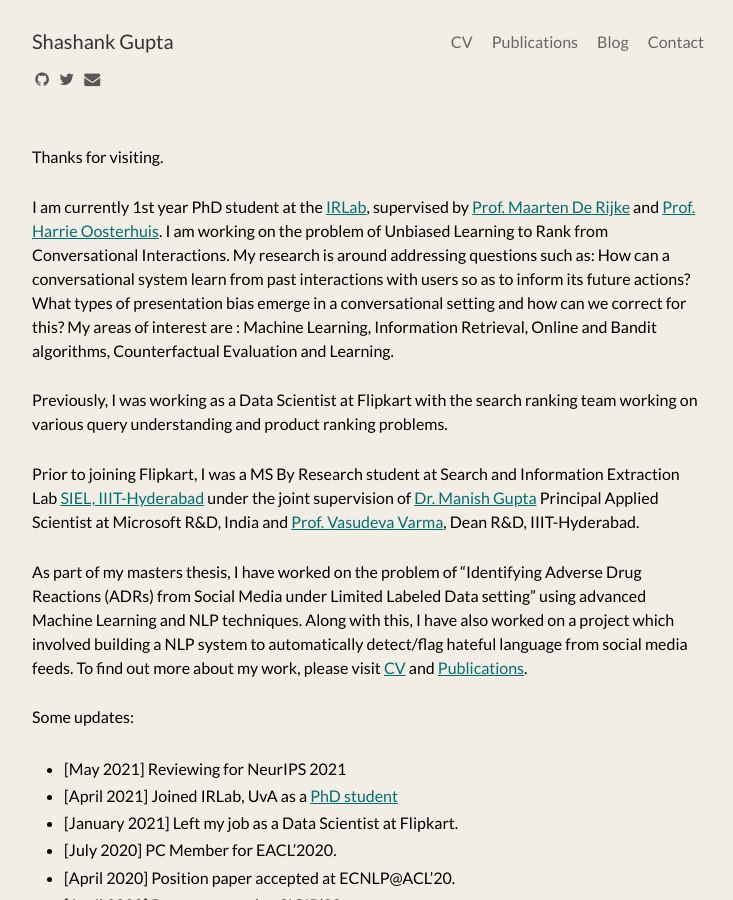
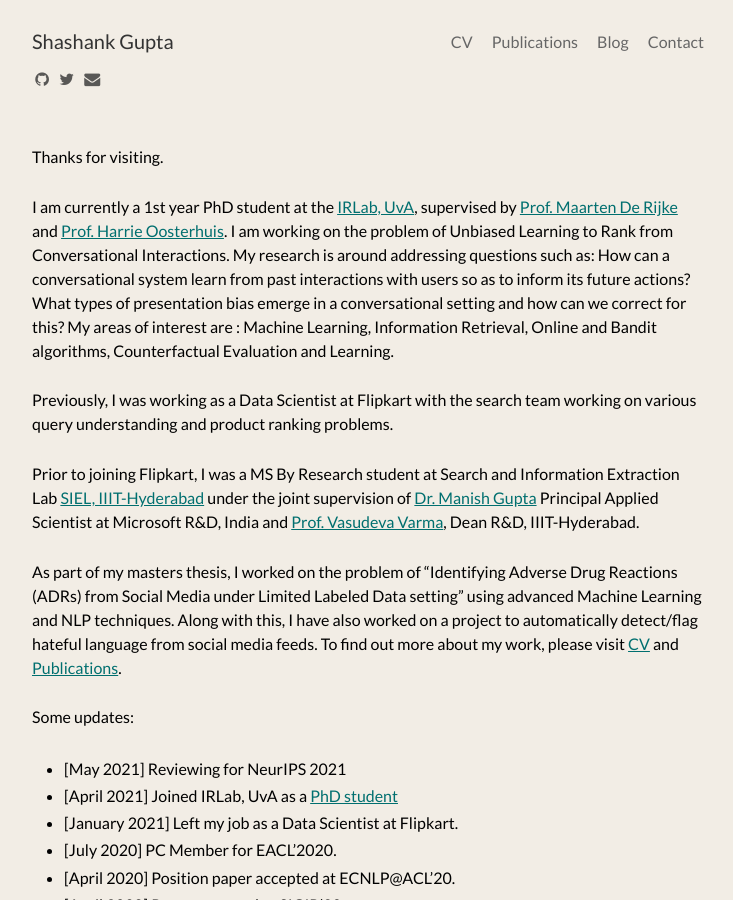
Before and after one commit to shashankg7/shashankg7.github.io, a Jekyll site: the page built from index.md, in a window 1280 px wide and 900 px high. Shown: the whole window, without its empty margins (272-1005 px from the left). Built offline with Jekyll 4.4.1, drawn with Linux system fonts in a browser that asks for light colours; nearby versions of some CDN libraries.

Commit message:
Update index.md

```diff
--- a/index.md
+++ b/index.md
@@ -5,13 +5,13 @@
 
 Thanks for visiting.
 
-I am currently 1st year PhD student at the [IRLab](http://irlab.science.uva.nl), supervised by [Prof. Maarten De Rijke](https://staff.fnwi.uva.nl/m.derijke/) and [Prof. Harrie Oosterhuis](https://harrieo.github.io/). I am working on the problem of Unbiased Learning to Rank from Conversational Interactions. My research is around addressing questions such as: How can a conversational system learn from past interactions with users so as to inform its future actions? What types of presentation bias emerge in a conversational setting and how can we correct for this? My areas of interest are : Machine Learning, Information Retrieval, Online and Bandit algorithms, Counterfactual Evaluation and Learning.
+I am currently a 1st year PhD student at the [IRLab, UvA](http://irlab.science.uva.nl), supervised by [Prof. Maarten De Rijke](https://staff.fnwi.uva.nl/m.derijke/) and [Prof. Harrie Oosterhuis](https://harrieo.github.io/). I am working on the problem of Unbiased Learning to Rank from Conversational Interactions. My research is around addressing questions such as: How can a conversational system learn from past interactions with users so as to inform its future actions? What types of presentation bias emerge in a conversational setting and how can we correct for this? My areas of interest are : Machine Learning, Information Retrieval, Online and Bandit algorithms, Counterfactual Evaluation and Learning.
 
-Previously, I was working as a Data Scientist at Flipkart with the search ranking team working on various query understanding and product ranking problems.
+Previously, I was working as a Data Scientist at Flipkart with the search team working on various query understanding and product ranking problems.
 
 Prior to joining Flipkart, I was a MS By Research student at Search and Information Extraction Lab [SIEL, IIIT-Hyderabad](search.iiit.ac.in) under the joint supervision of [Dr. Manish Gupta](https://www.microsoft.com/en-us/research/people/gmanish/?from=http%3A%2F%2Fresearch.microsoft.com%2Fen-us%2Fpeople%2Fgmanish%2F#) Principal Applied Scientist at Microsoft R&D, India and [Prof. Vasudeva Varma](https://faculty.iiit.ac.in/~vv/Home.html), Dean R&D, IIIT-Hyderabad.
 
-As part of my masters thesis, I have worked on the problem of "Identifying Adverse Drug Reactions (ADRs) from Social Media under Limited Labeled Data setting" using advanced Machine Learning and NLP techniques. Along with this, I have also worked on a project which involved building a NLP system to automatically detect/flag hateful language from social media feeds.
+As part of my masters thesis, I worked on the problem of "Identifying Adverse Drug Reactions (ADRs) from Social Media under Limited Labeled Data setting" using advanced Machine Learning and NLP techniques. Along with this, I have also worked on a project to automatically detect/flag hateful language from social media feeds.
 To find out more about my work, please visit [CV](/resume-final.pdf) and [Publications](/publications/).
 
 Some updates:
```
